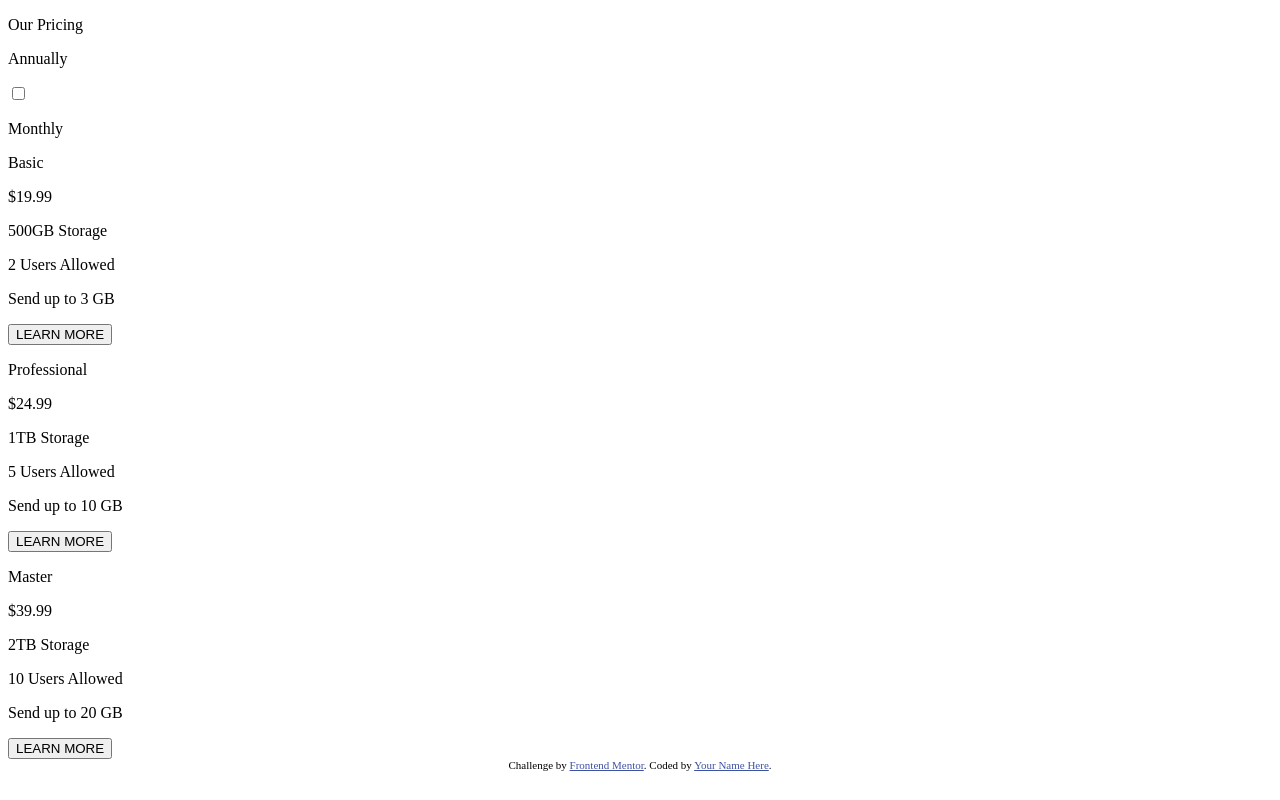
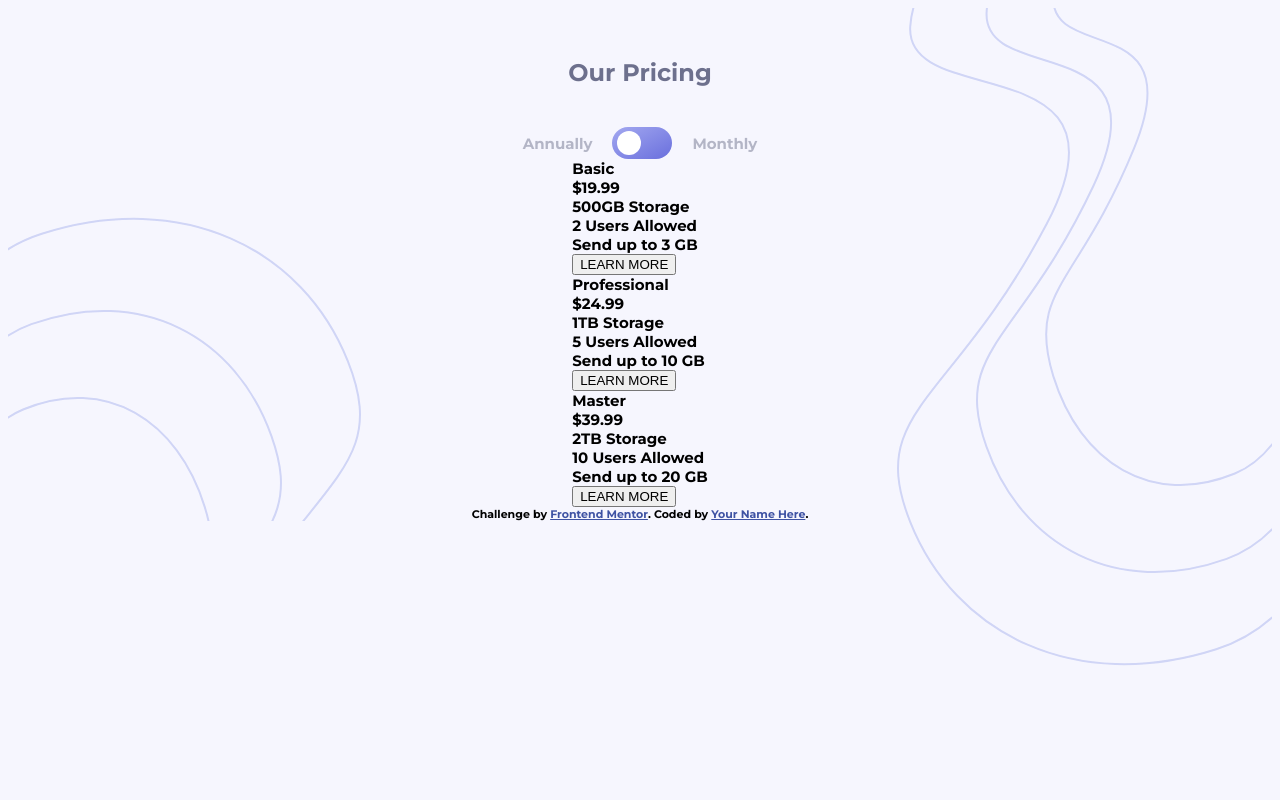
Before and after one commit to dodoburner/pricing-component-with-toggle, a plain HTML site: page pricing-component-with-toggle-master/index.html in a window 1280 px wide. Drawn offline with Linux system fonts and the light colour scheme.

Commit message:
add toggle css

```diff
--- a/pricing-component-with-toggle-master/index.html
+++ b/pricing-component-with-toggle-master/index.html
@@ -6,10 +6,15 @@
 
   <link rel="icon" type="image/png" sizes="32x32" href="./images/favicon-32x32.png">
   <link rel="stylesheet" href="styles.css">
-  <title>Frontend Mentor | [Challenge Name Here]</title>
+  <title>Frontend Mentor | Pricing Component With Toggle</title>
+  <link rel="preconnect" href="https://fonts.googleapis.com">
+  <link rel="preconnect" href="https://fonts.gstatic.com" crossorigin>
+  <link href="https://fonts.googleapis.com/css2?family=Montserrat:wght@700&display=swap" rel="stylesheet">
 
 </head>
 <body>
+  <img id="bottom-img" src="images/bg-bottom.svg" alt="">
+  <img id="top-img" src="images/bg-top.svg" alt="">
 
   <p id="title"> Our Pricing</p>
 
@@ -23,6 +28,7 @@
   </div>
 
 
+  <main>
     <div class="left-right">
       <p>Basic</p>
       <p class="price"><span>$</span>19.99</p>
@@ -49,6 +55,8 @@
       <p class="info">Send up to 20 GB</p>
       <button class="lear-more">LEARN MORE</button>
     </div>
+  </main>
+
 
 
 
--- a/pricing-component-with-toggle-master/styles.css
+++ b/pricing-component-with-toggle-master/styles.css
@@ -1,2 +1,89 @@
 .attribution { font-size: 11px; text-align: center; }
 .attribution a { color: hsl(228, 45%, 44%); }
+
+
+body {
+  max-width: 1440px;
+  font-size: 15px;
+  font-family: 'Montserrat', sans-serif;
+  display: flex;
+  flex-direction: column;
+  align-items: center;
+  background-color:  hsl(240, 78%, 98%);
+  position: relative;
+
+}
+
+p {
+  margin: 0;
+}
+
+#title {
+  color: hsl(233, 13%, 49%);
+  font-size: 24px;
+  margin-top: 50px;
+  margin-bottom: 40px;
+}
+
+#bottom-img {
+  position: absolute;
+  bottom: 0;
+  left: 0;
+  z-index: -100;
+}
+
+#top-img {
+  position: absolute;
+  top: 0;
+  right: 0;
+  z-index: -100;
+}
+
+#toggle {
+  display: flex;
+  align-items: center;
+}
+
+.toggle-text {
+  color: hsl(234, 14%, 74%);
+}
+
+#switch {
+  margin: 0px 20px;
+  width: 60px;
+  height: 32px;
+  position: relative;
+}
+
+#switch input {
+  opacity: 0;
+  width: 0;
+  height: 0;
+}
+
+#slider {
+  position: absolute;
+  cursor: pointer;
+  top: 0;
+  left: 0;
+  right: 0;
+  bottom: 0;
+  transition: .4s;
+  border-radius: 34px;
+  background: linear-gradient(to bottom right, hsl(236, 72%, 79%), hsl(237, 63%, 64%));
+}
+
+#slider:before {
+  position: absolute;
+  content: '';
+  height: 24px;
+  width: 24px;
+  top: 4px;
+  left: 4.5px;
+  background-color: white;
+  border-radius: 50%;
+}
+
+input:checked + #slider:before {
+  transform: translateX(26px);
+}
```
Lines whose indentation alone changed are shown as unchanged.
